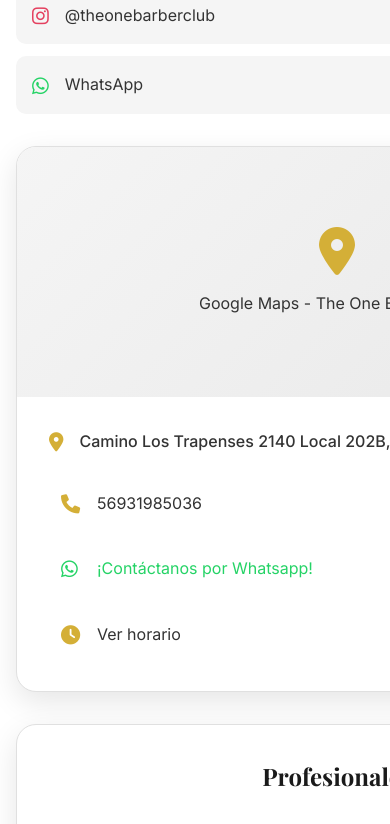
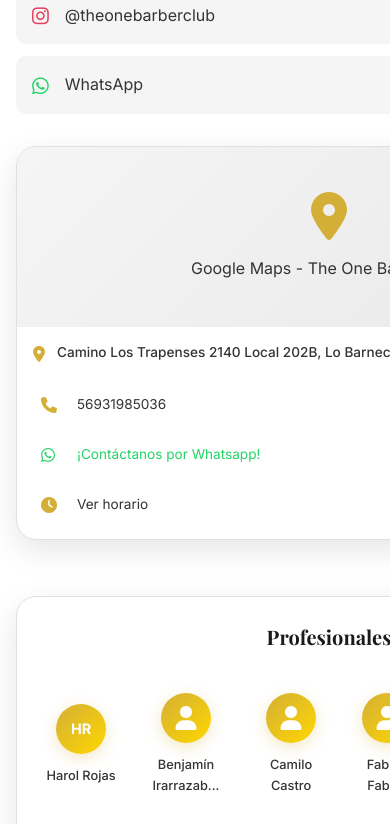
Before and after one commit to sebastian26-ui/barbershop-user-site, a plain HTML site: page index.html in a window 390 px wide. Shown: the part 1686-2510 px from the top of the page. Drawn offline with nearby package versions, Linux system fonts and the light colour scheme.

Commit message:
Fix mobile layout - map section responsive design

```diff
--- a/index.html
+++ b/index.html
@@ -1007,6 +1007,43 @@ body {
     .professional-name {
         font-size: 0.8rem;
     }
+
+    /* Map Section Mobile Fix */
+    .map-section {
+        margin-bottom: 1.5rem;
+        width: 100%;
+        overflow: hidden;
+    }
+
+    .map-container {
+        height: 200px;
+        width: 100%;
+    }
+
+    .location-info {
+        padding: 1.5rem;
+    }
+
+    .address {
+        flex-direction: row;
+        align-items: flex-start;
+        gap: 0.75rem;
+        font-size: 0.9rem;
+    }
+
+    .address span {
+        word-break: break-word;
+        line-height: 1.4;
+    }
+
+    .contact-info {
+        gap: 0.75rem;
+    }
+
+    .contact-item {
+        padding: 0.6rem;
+        font-size: 0.9rem;
+    }
 }
 
 @media (max-width: 480px) {
@@ -1035,11 +1072,48 @@ body {
         width: 50px;
         height: 50px;
         font-size: 1rem;
-}
+    }
 
     .chat-dropdown {
         bottom: 60px;
         min-width: 160px;
+    }
+
+    /* Map Section Small Mobile Fix */
+    .map-container {
+        height: 180px;
+    }
+
+    .location-info {
+        padding: 1rem;
+    }
+
+    .address {
+        font-size: 0.85rem;
+        gap: 0.5rem;
+    }
+
+    .address i {
+        font-size: 1rem;
+        min-width: 16px;
+    }
+
+    .contact-item {
+        padding: 0.5rem;
+        font-size: 0.85rem;
+    }
+
+    .contact-item i {
+        font-size: 1rem;
+        min-width: 16px;
+    }
+
+    .professionals-section {
+        padding: 1.5rem;
+    }
+
+    .professionals-section h3 {
+        font-size: 1.25rem;
     }
 }
     </style>
```
